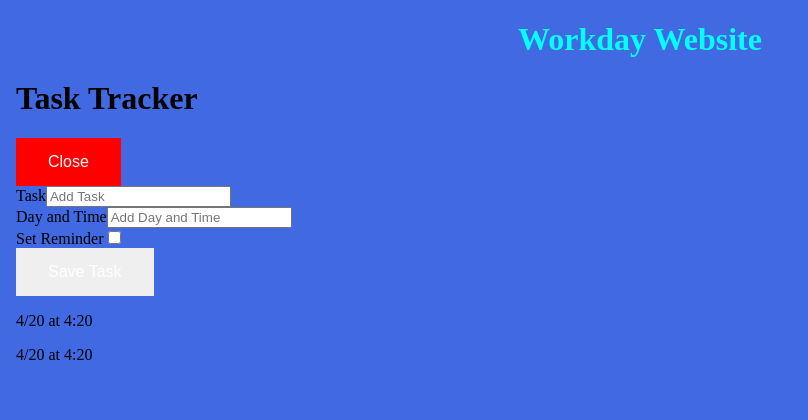
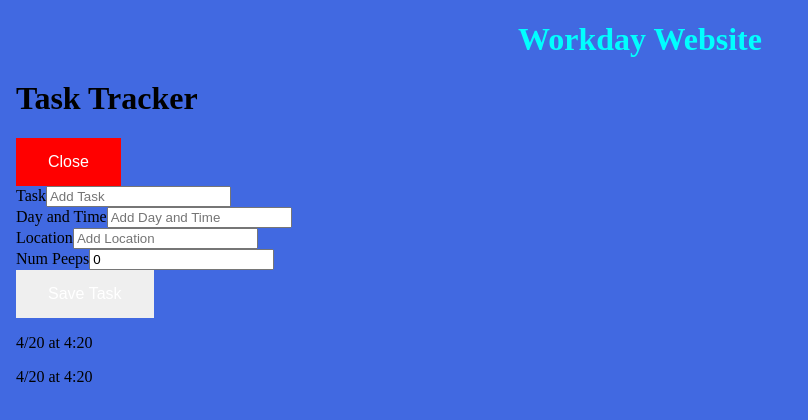
Before and after one commit to dlee371/WorkdayWebsite, a React (Create React App) app in the folder workday/: page / in a window 1280 px wide. Both pictures are taken after a click on the button "Add". Shown: the top 420 px of the page, without its empty margins (0-808 px from the left). Built offline with nearby package versions, Linux system fonts and the light colour scheme.

Commit message:
working on glitch that only portrays the day and time

```diff
--- a/workday/src/App.js
+++ b/workday/src/App.js
@@ -14,7 +14,7 @@
       day: "4/20 at 4:20",
       loc: "1234 Asdf Blvd.",
       peeps: 4,
-      signUpButton: <button>Sign up</button>
+      // signUpButton: <button>Sign up</button>
     },
     {
       id: 2,
@@ -22,7 +22,7 @@
       day: "4/20 at 4:20",
       loc: "42069 Asdf Blvd.",
       peeps: 4,
-      signUpButton: <button>Sign up</button>
+      // signUpButton: <button>Sign up</button>
     }
   ])
 
--- a/workday/src/components/AddJob.js
+++ b/workday/src/components/AddJob.js
@@ -4,7 +4,8 @@
 const AddJob = ({ onAdd }) => {
     const [text, setText] = useState('')
     const [day, setDay] = useState('')
-    const [reminder, setReminder] = useState(false)
+    const [loc, setLoc] = useState('')
+    const [peeps, setPeeps] = useState(0)
 
     const onSubmit = (e) => {
         e.preventDefault()
@@ -14,11 +15,12 @@
             return
         }
 
-        onAdd({ text, day, reminder})
+        onAdd({ text, day, loc, peeps })
 
         setText('')
         setDay('')
-        setReminder(false)
+        setLoc('')
+        setPeeps(0)
     }
     return (
         <form className='add-form' onSubmit={onSubmit}>
@@ -32,11 +34,15 @@
                 <input type='text' placeholder="Add Day and Time"
                 value={day} onChange={(e) => setDay(e.target.value)}/>
             </div>
+            <div className='form-control'>
+                <label>Location</label>
+                <input type='text' placeholder="Add Location"
+                value={loc} onChange={(e) => setLoc(e.target.value)}/>
+            </div>
             <div className='form-control form-control-check'>
-                <label>Set Reminder</label>
-                <input type='checkbox'
-                checked={reminder}
-                value={reminder} onChange={(e) => setReminder(e.currentTarget.checked)} />
+                <label>Num Peeps</label>
+                <input type='number'
+                value={peeps} onChange={(e) => setPeeps(e.target.value)} />
             </div>
 
             <input type='submit' value='Save Task'
```
